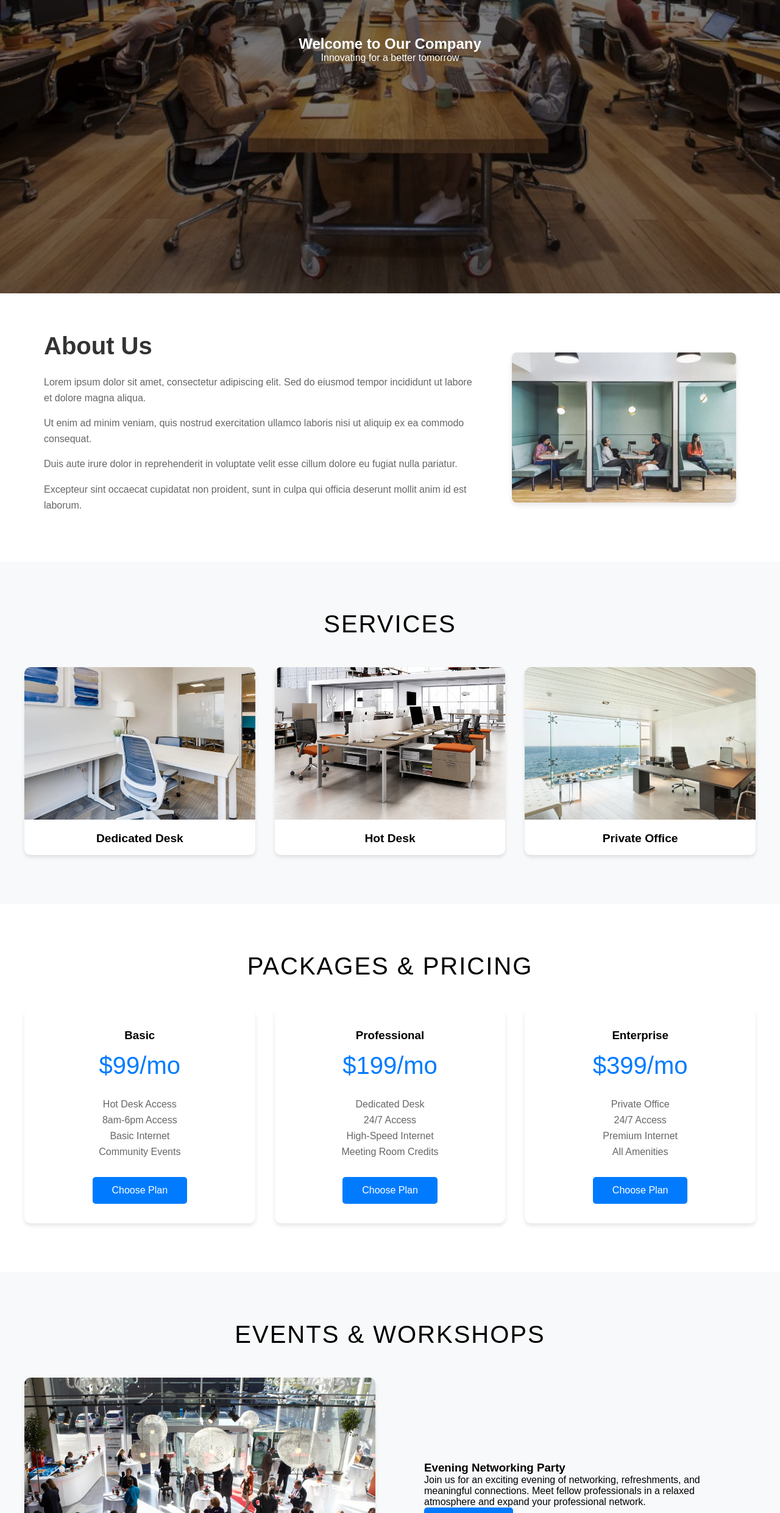
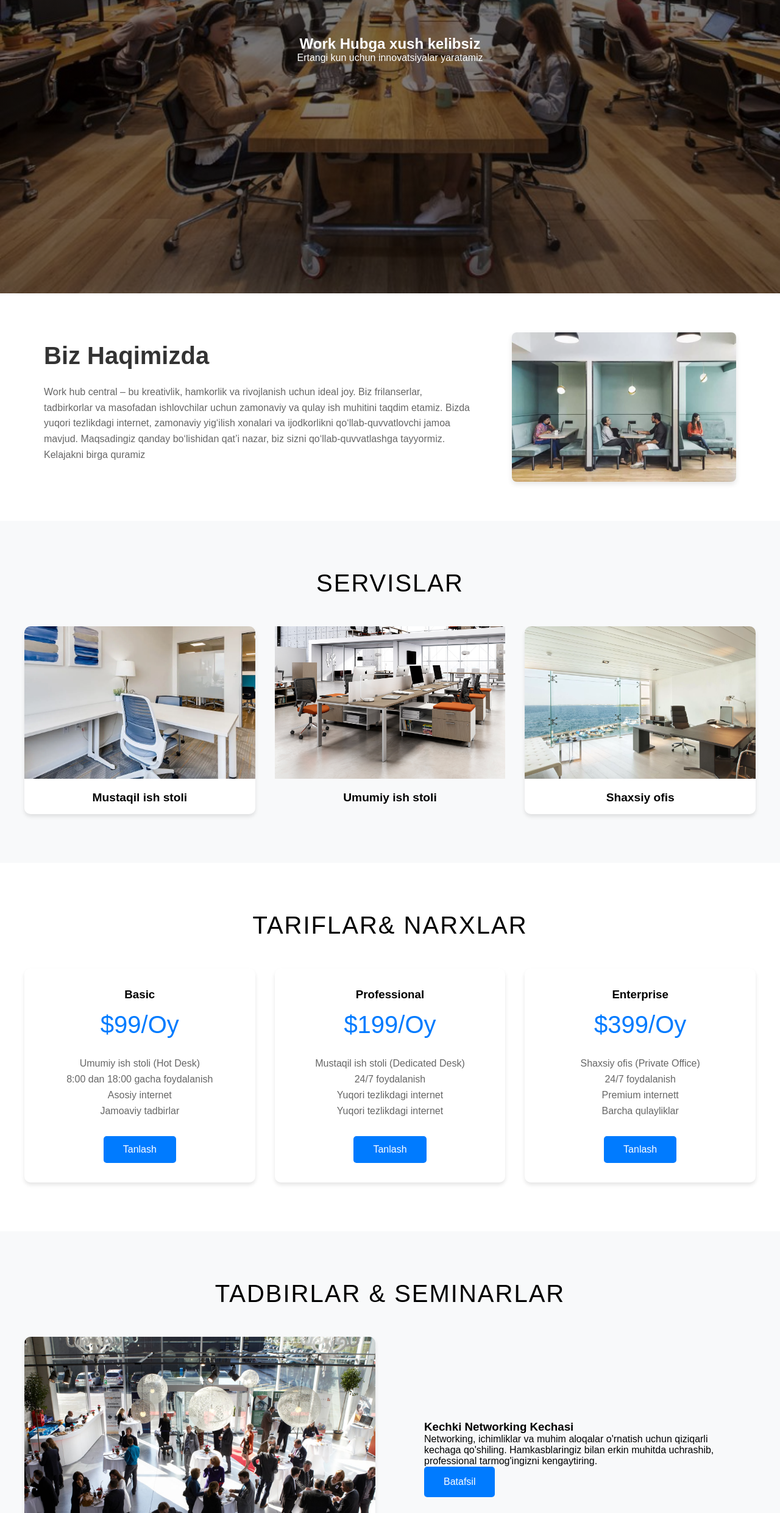
Before and after one commit to yevgenevic/lesson21, a plain HTML site: page index.html in a window 1280 px wide. Shown: the part 319-2800 px from the top of the page at 61% size. Drawn offline with Linux system fonts and the light colour scheme.

Commit message:
Update index.html

```diff
--- a/index.html
+++ b/index.html
@@ -13,39 +13,27 @@
       </div>
 
       <div class="nav-buttons">
-        <a href="#about" class="nav-button">About Us</a>
-        <a href="#services" class="nav-button">Services</a>
-        <a href="#pricing" class="nav-button">Pricing</a>
-        <a href="#events" class="nav-button">Events</a>
-        <a href="#pricing"><button class="booking">Booking</button></a>
-
-      </div>
+        <a href="#about" class="nav-button">Biz haqimizda</a>
+        <a href="#services" class="nav-button">Servislar</a>
+        <a href="#pricing" class="nav-button">Narxlar</a>
+        <a href="#events" class="nav-button">Marosimlar </a>
+        <a href="#pricing"><button class="booking">Band qilish</button></a>
     </nav>
     <section class="hero">
       <div class="hero-content">
-        <h1>Welcome to Our Company</h1>
-        <p>Innovating for a better tomorrow</p>
+        <h1> Work Hubga xush kelibsiz</h1>
+        <p>Ertangi kun uchun innovatsiyalar
+          yaratamiz</p>
       </div>
     </section>
 
     <section class="about-us" id="about">
       <div class="about-text">
-        <h2>About Us</h2>
+        <h2>Biz Haqimizda</h2>
         <p>
-          Lorem ipsum dolor sit amet, consectetur adipiscing elit. Sed do
-          eiusmod tempor incididunt ut labore et dolore magna aliqua.
-        </p>
-        <p>
-          Ut enim ad minim veniam, quis nostrud exercitation ullamco laboris
-          nisi ut aliquip ex ea commodo consequat.
-        </p>
-        <p>
-          Duis aute irure dolor in reprehenderit in voluptate velit esse cillum
-          dolore eu fugiat nulla pariatur.
-        </p>
-        <p>
-          Excepteur sint occaecat cupidatat non proident, sunt in culpa qui
-          officia deserunt mollit anim id est laborum.
+          Work hub central – bu kreativlik, hamkorlik va rivojlanish uchun ideal joy. Biz frilanserlar, tadbirkorlar va masofadan ishlovchilar uchun zamonaviy va qulay ish muhitini taqdim etamiz.
+          Bizda yuqori tezlikdagi internet, zamonaviy yig‘ilish xonalari va ijodkorlikni qo‘llab-quvvatlovchi jamoa mavjud. Maqsadingiz qanday bo‘lishidan qat’i nazar, biz sizni qo‘llab-quvvatlashga tayyormiz.
+          Kelajakni birga quramiz
         </p>
       </div>
       <div class="about-image">
@@ -54,7 +42,7 @@
     </section>
 
     <section class="services" id="services">
-      <h2 class="section-title">Services</h2>
+      <h2 class="section-title">Servislar</h2>
       <div class="services-grid">
         <div class="service-card">
           <img
@@ -62,11 +50,11 @@
             alt="Dedicated Desk"
             class="service-image"
           />
-          <h3 class="service-title">Dedicated Desk</h3>
+          <h3 class="service-title">Mustaqil ish stoli</h3>
         </div>
-        <div class="service-card">
+        <div class="service-card1">
           <img src="hot desk.jpg" alt="Hot Desk" class="service-image" />
-          <h3 class="service-title">Hot Desk</h3>
+          <h3 class="service-title">Umumiy ish stoli</h3>
         </div>
         <div class="service-card">
           <img
@@ -74,63 +62,61 @@
             alt="Private Office"
             class="service-image"
           />
-          <h3 class="service-title">Private Office</h3>
+          <h3 class="service-title">Shaxsiy ofis</h3>
         </div>
       </div>
     </section>
 
     <section class="pricing" id="pricing">
-      <h2 class="section-title">Packages & Pricing</h2>
+      <h2 class="section-title">Tariflar& Narxlar</h2>
       <div class="pricing-grid">
         <div class="pricing-card">
           <h3>Basic</h3>
-          <div class="price">$99/mo</div>
+          <div class="price">$99/Oy</div>
           <ul class="features">
-            <li>Hot Desk Access</li>
-            <li>8am-6pm Access</li>
-            <li>Basic Internet</li>
-            <li>Community Events</li>
+            <li>Umumiy ish stoli (Hot Desk)</li>
+            <li>8:00 dan 18:00 gacha foydalanish</li>
+            <li>Asosiy internet</li>
+            <li>Jamoaviy tadbirlar</li>
           </ul>
-          <a href="#" class="btn">Choose Plan</a>
+          <a href="#" class="btn">Tanlash</a>
         </div>
         <div class="pricing-card">
           <h3>Professional</h3>
-          <div class="price">$199/mo</div>
+          <div class="price">$199/Oy</div>
           <ul class="features">
-            <li>Dedicated Desk</li>
-            <li>24/7 Access</li>
-            <li>High-Speed Internet</li>
-            <li>Meeting Room Credits</li>
+            <li>Mustaqil ish stoli (Dedicated Desk)</li>
+            <li>24/7 foydalanish</li>
+            <li>Yuqori tezlikdagi internet</li>
+            <li>Yuqori tezlikdagi internet</li>
           </ul>
-          <a href="#" class="btn">Choose Plan</a>
+          <a href="#" class="btn">Tanlash</a>
         </div>
         <div class="pricing-card">
           <h3>Enterprise</h3>
-          <div class="price">$399/mo</div>
+          <div class="price">$399/Oy</div>
           <ul class="features">
-            <li>Private Office</li>
-            <li>24/7 Access</li>
-            <li>Premium Internet</li>
-            <li>All Amenities</li>
+            <li>Shaxsiy ofis (Private Office)</li>
+            <li>24/7 foydalanish</li>
+            <li>Premium internett</li>
+            <li>Barcha qulayliklar</li>
           </ul>
-          <a href="#" class="btn">Choose Plan</a>
+          <a href="#" class="btn">Tanlash</a>
         </div>
       </div>
     </section>
 
     <section class="events" id="events">
-      <h2 class="section-title">Events & Workshops</h2>
+      <h2 class="section-title">Tadbirlar & Seminarlar</h2>
       <div class="event-container">
         <div class="event-card">
           <img src="events.jpg" alt="Evening Party" class="event-image" />
           <div class="event-content">
-            <h3>Evening Networking Party</h3>
+            <h3>Kechki Networking Kechasi</h3>
             <p>
-              Join us for an exciting evening of networking, refreshments, and
-              meaningful connections. Meet fellow professionals in a relaxed
-              atmosphere and expand your professional network.
+              Networking, ichimliklar va muhim aloqalar o'rnatish uchun qiziqarli kechaga qo'shiling. Hamkasblaringiz bilan erkin muhitda uchrashib, professional tarmog'ingizni kengaytiring.
             </p>
-            <a href="#" class="event-btn">Learn More</a>
+            <a href="#" class="event-btn">Batafsil</a>
           </div>
         </div>
         <div class="event-card">
@@ -138,18 +124,16 @@
           <div class="event-content">
             <h3>Game Zone</h3>
             <p>
-              Take a break and enjoy our fully equipped game zone. Challenge
-              your colleagues to a friendly match of foosball, ping pong, or
-              various board games. Perfect for team building and relaxation.
+              Bizning to'liq jihozlangan o'yin zonamizda dam oling. Hamkasblaringiz bilan futbol, stol tennisi yoki turli xil stol o'yinlarida kuch sinashingiz mumkin. Jamoani birlashtirish va dam olish uchun ideal.
             </p>
-            <a href="#" class="event-btn">Explore Games</a>
+            <a href="#" class="event-btn">Batafsil</a>
           </div>
         </div>
       </div>
     </section>
 
     <section class="reviews">
-      <h2 class="section-title">Reviews & Community</h2>
+      <h2 class="section-title">Jamoamizy</h2>
       <div class="community-grid">
         <div class="member-card">
           <img
@@ -158,7 +142,7 @@
             class="member-image"
           />
           <h3>Jane Smith</h3>
-          <p>Designer</p>
+          <p>Dizayner</p>
         </div>
         <div class="member-card">
           <img
@@ -167,7 +151,7 @@
             class="member-image"
           />
           <h3>Mike Johnson</h3>
-          <p>Entrepreneur</p>
+          <p>Tadbirkor</p>
         </div>
         <div class="member-card">
           <img
@@ -176,7 +160,7 @@
             class="member-image"
           />
           <h3>Sarah Wilson</h3>
-          <p>Freelancer</p>
+          <p>Frilanser</p>
         </div>
         <div class="member-card">
           <img
@@ -185,12 +169,12 @@
             class="member-image"
           />
           <h3>Emily Brown</h3>
-          <p>Artist</p>
+          <p>Rassom</p>
         </div>
         <div class="member-card">
           <img src="catrewiew.webp" alt="Member 6" class="member-image" />
           <h3>David Lee</h3>
-          <p>Consultant</p>
+          <p>Konsultant</p>
         </div>
         <div class="member-card">
           <img
@@ -208,7 +192,7 @@
             class="member-image"
           />
           <h3>Tom Wilson</h3>
-          <p>Developer</p>
+          <p>Dasturchi</p>
         </div>
         <div class="member-card">
           <img
@@ -217,7 +201,7 @@
             class="member-image"
           />
           <h3>Tom Wilson</h3>
-          <p>Developer</p>
+          <p>Dasturchi</p>
         </div>
       </div>
     </section>
```
